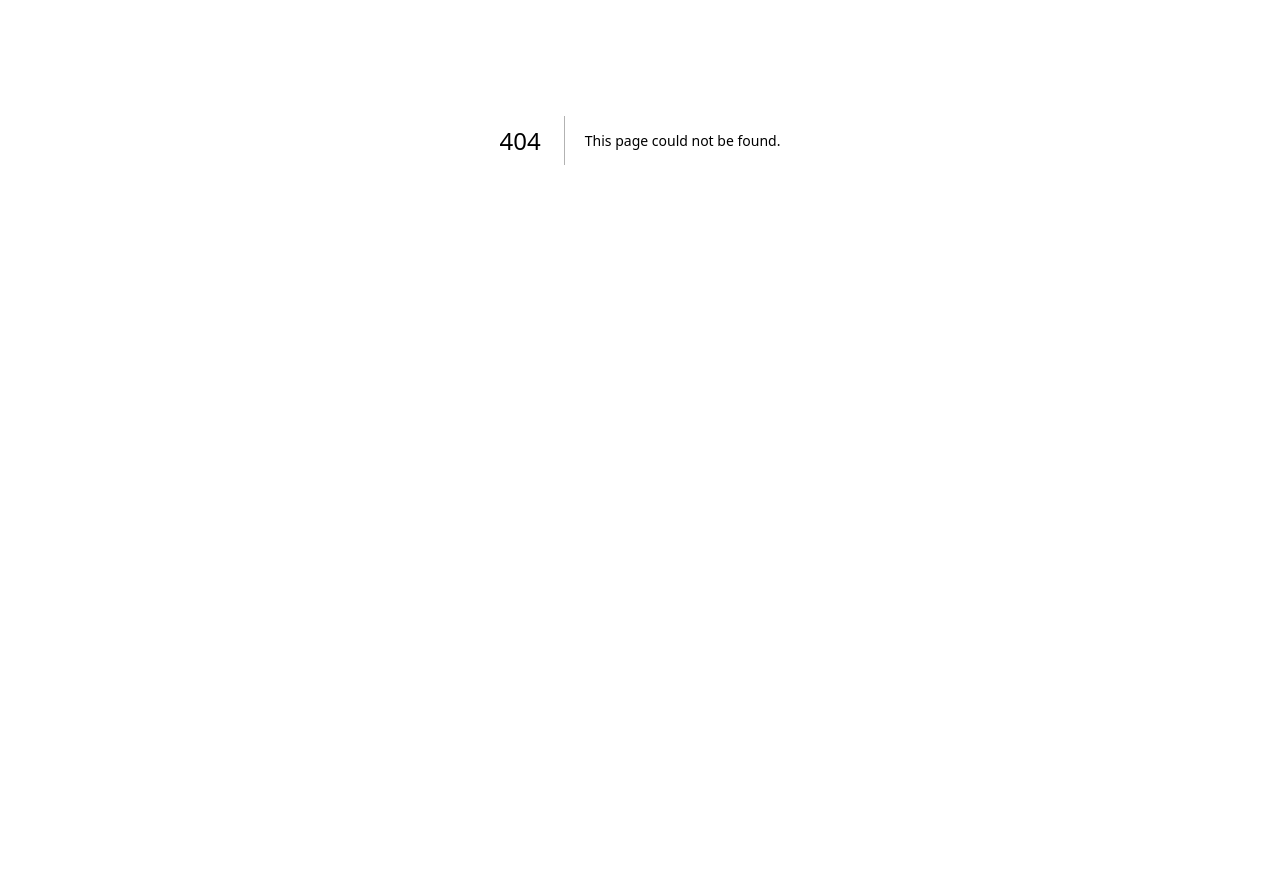
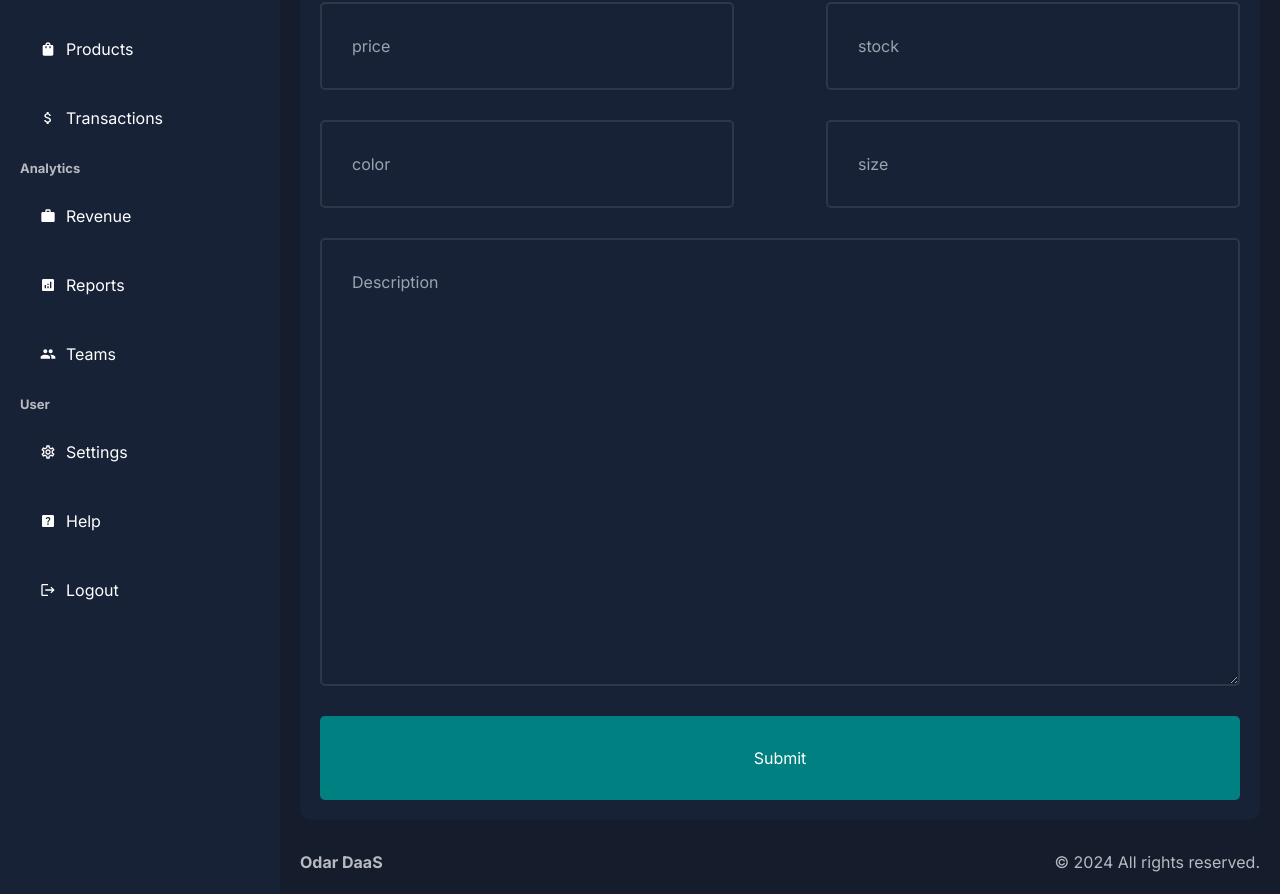
Before and after one commit to chaad98/Admin-Dashboard, a Next.js app: page /dashboard/products/add in a window 1280 px wide. Before the commit this address had no page. Shown: the part 260-1154 px from the top of the page. Before the commit the page ends 800 px from the top, so only its background shows below. Built offline with nearby package versions, Linux system fonts and the light colour scheme.

Commit message:
Completed add new product design

```diff
--- /dev/null
+++ b/src/app/dashboard/products/add/page.tsx
@@ -0,0 +1,30 @@
+import styles from "@/app/ui/dashboard/product/addProduct/addProduct.module.css";
+
+const AddProduct = () => {
+  return (
+    <div className={styles.container}>
+      <form action="" className={styles.form}>
+        <input type="text" placeholder="title" name="title" required />
+        <select name="category" id="category">
+          <option value="general">Choose a Category</option>
+          <option value="kitchen">Kitchen</option>
+          <option value="phone">Phone</option>
+          <option value="computer">Computer</option>
+        </select>
+        <input type="number" placeholder="price" name="price" />
+        <input type="number" placeholder="stock" name="stock" />
+        <input type="text" placeholder="color" name="color" />
+        <input type="text" placeholder="size" name="size" />
+        <textarea
+          name="desc"
+          id="desc"
+          rows={16}
+          placeholder="Description"
+        ></textarea>
+        <button type="submit">Submit</button>
+      </form>
+    </div>
+  );
+};
+
+export default AddProduct;
--- /dev/null
+++ b/src/app/ui/dashboard/product/addProduct/addProduct.module.css
@@ -0,0 +1,51 @@
+.container {
+  background-color: var(--bgSoft);
+  padding: 20px;
+  border-radius: 10px;
+  margin-top: 20px;
+}
+
+.form {
+  display: flex;
+  flex-wrap: wrap;
+  justify-content: space-between;
+}
+
+.form input,
+.form textarea,
+.form select {
+  padding: 30px;
+  background-color: transparent;
+  color: var(--text);
+  border: 2px solid #2e374a;
+  border-radius: 5px;
+  margin-bottom: 30px;
+}
+
+.form input,
+.form select {
+  width: 45%;
+}
+
+.form select option {
+  background-color: var(--bgSoft);
+  color: var(--text);
+}
+
+.form textarea {
+  width: 100%;
+}
+
+.form button {
+  width: 100%;
+  padding: 30px;
+  background-color: teal;
+  color: var(--text);
+  border: none;
+  border-radius: 5px;
+  cursor: pointer;
+}
+
+.form button:hover {
+  background-color: rgb(3, 169, 169);
+}
```
